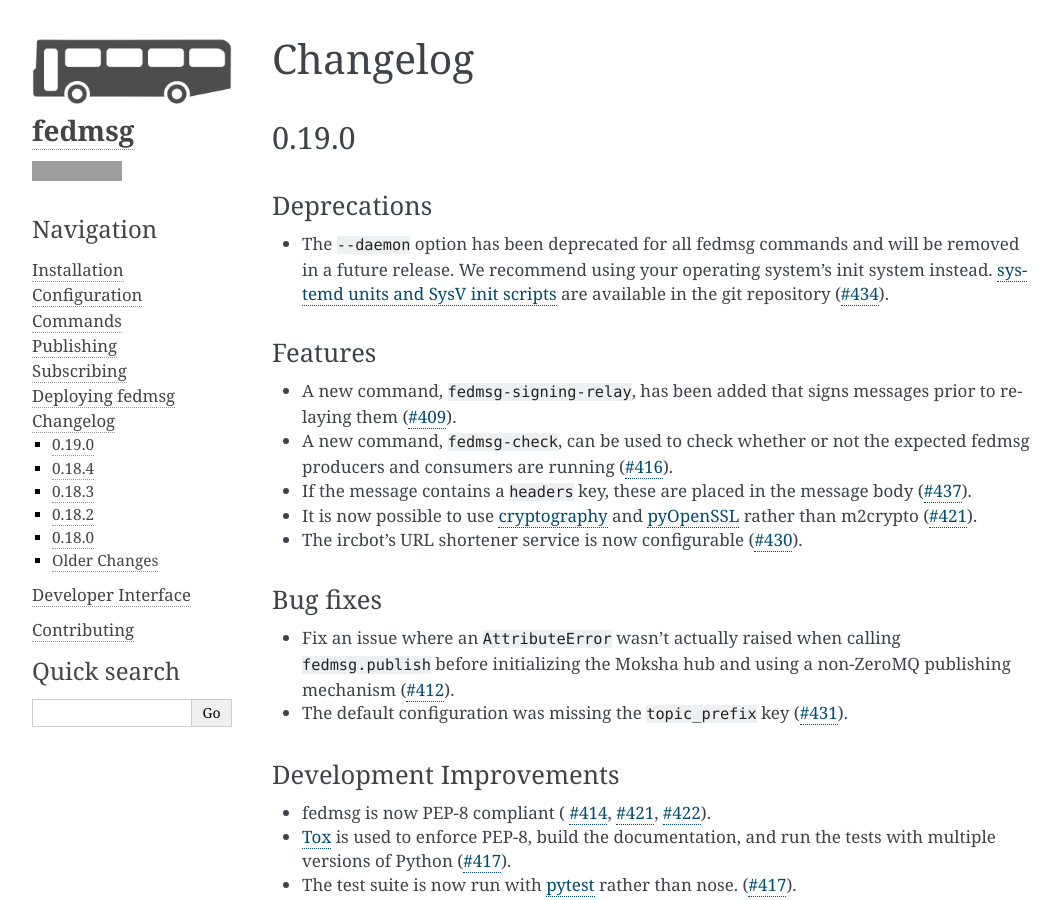
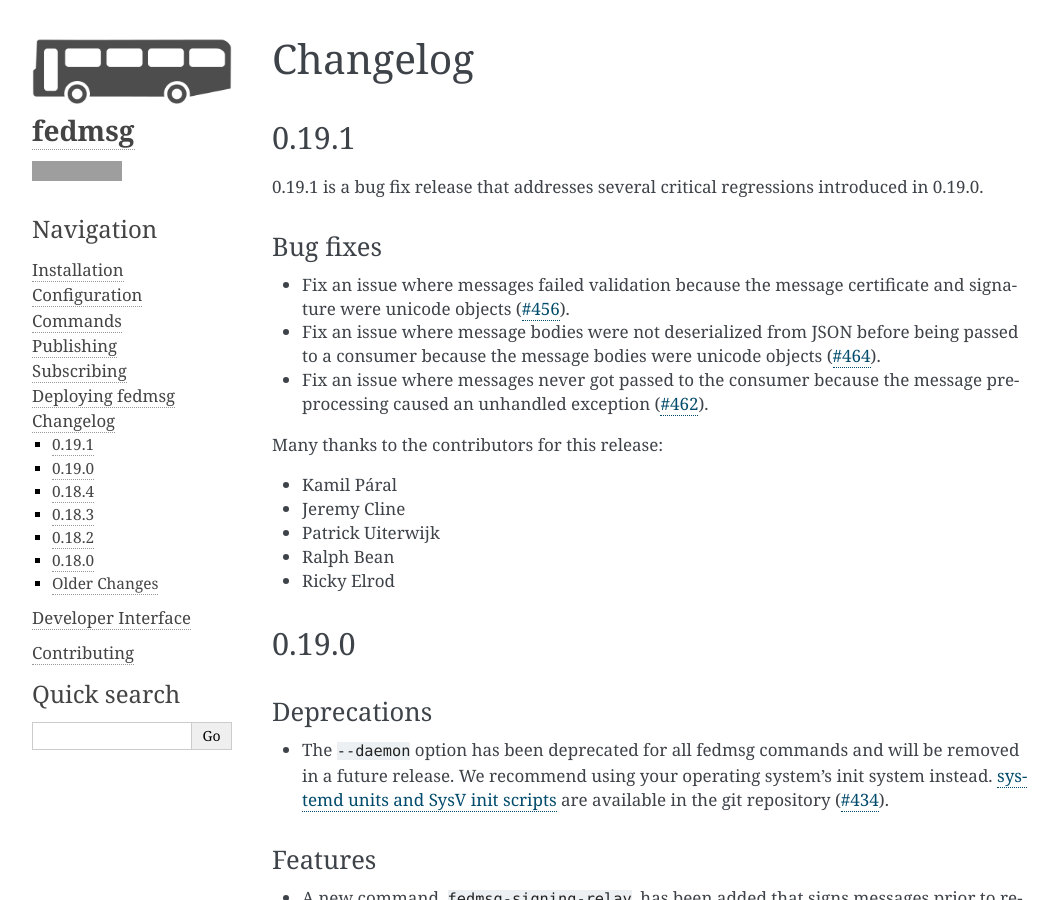
Before and after one commit to fedora-infra/fedmsg, a Sphinx documentation site: the page built from doc/changelog.rst, in a window 1280 px wide and 900 px high. Shown: the whole window, without its empty margins (98-1159 px from the left). Built offline with Sphinx 7.4.7, drawn with Linux system fonts in a browser that asks for light colours; grey boxes are pictures that could not be loaded.

Commit message:
Add a changelog entry for 0.19.1
Signed-off-by: Jeremy Cline <jeremy@jcline.org>

```diff
--- a/doc/changelog.rst
+++ b/doc/changelog.rst
@@ -1,6 +1,37 @@
 =========
 Changelog
 =========
+
+0.19.1
+======
+
+0.19.1 is a bug fix release that addresses several critical regressions introduced
+in 0.19.0.
+
+Bug fixes
+---------
+
+* Fix an issue where messages failed validation because the message certificate
+  and signature were unicode objects (`#456
+  <https://github.com/fedora-infra/fedmsg/pull/456>`_).
+
+* Fix an issue where message bodies were not deserialized from JSON before being
+  passed to a consumer because the message bodies were unicode objects (`#464
+  <https://github.com/fedora-infra/fedmsg/pull/464>`_).
+
+* Fix an issue where messages never got passed to the consumer because the
+  message pre-processing caused an unhandled exception (`#462
+  <https://github.com/fedora-infra/fedmsg/pull/462>`_).
+
+
+Many thanks to the contributors for this release:
+
+* Kamil Páral
+* Jeremy Cline
+* Patrick Uiterwijk
+* Ralph Bean
+* Ricky Elrod
+
 
 0.19.0
 ======
```
